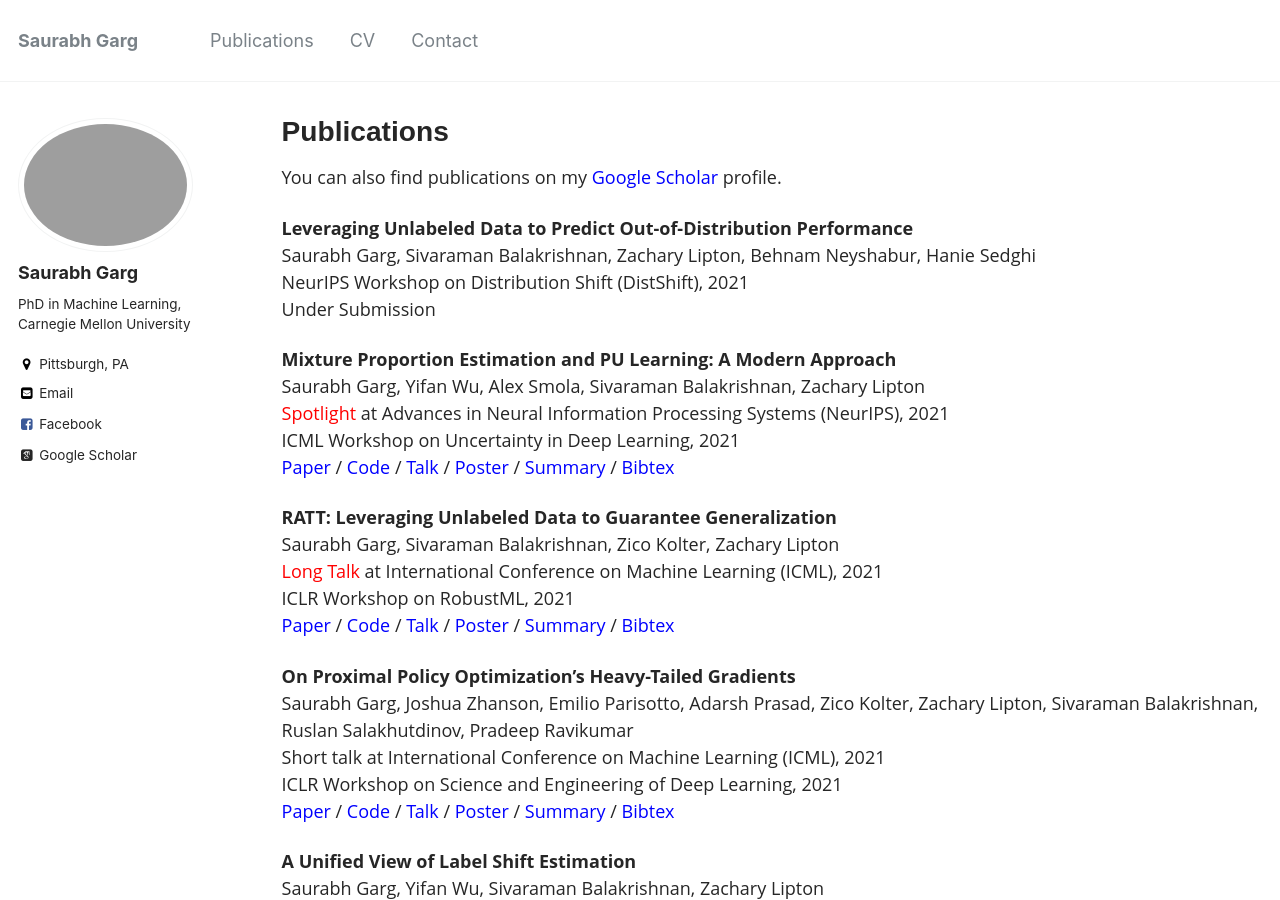
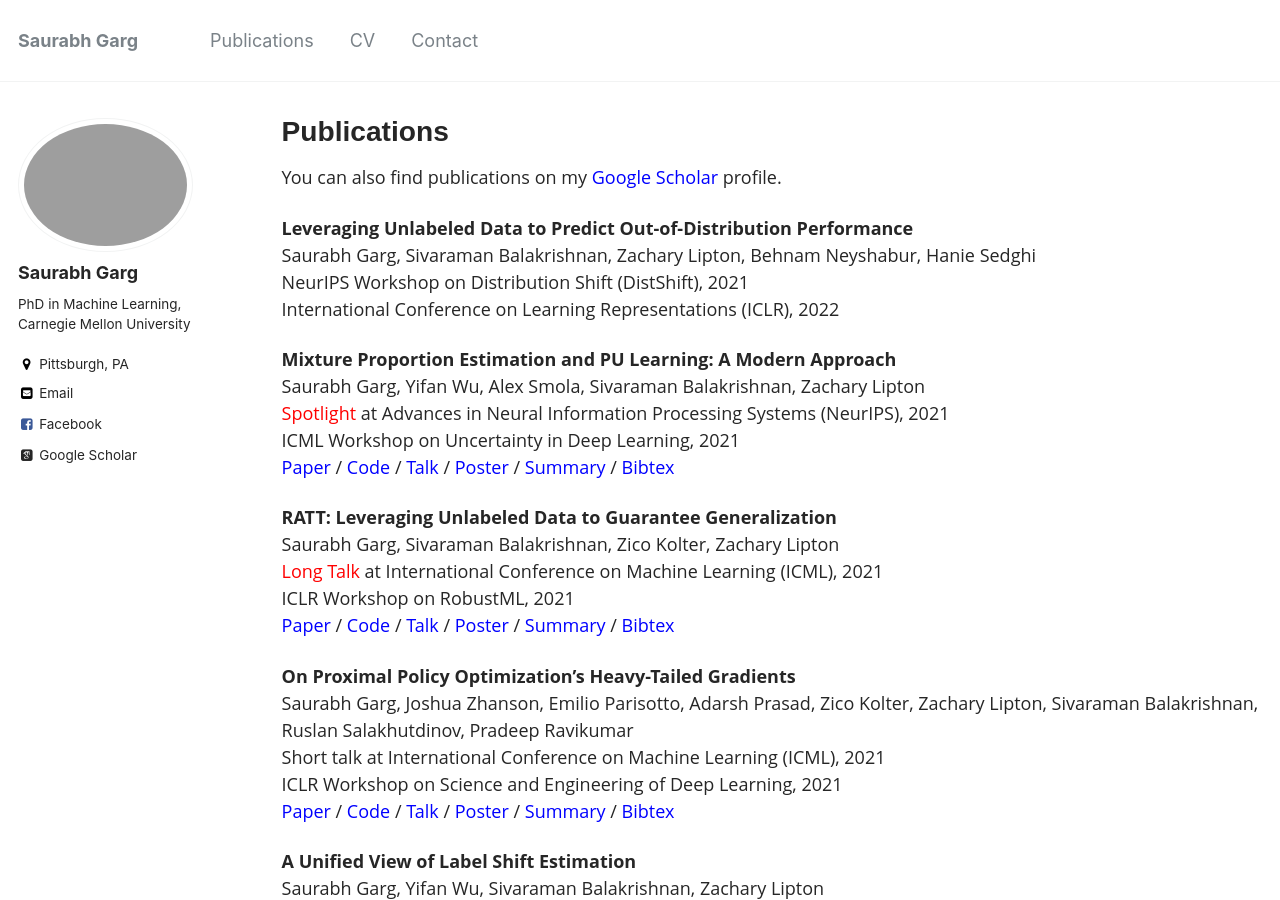
Before and after one commit to saurabhgarg1996/saurabhgarg1996.github.io, a Jekyll site: the page built from _pages/publications.md, in a window 1280 px wide and 900 px high. Built offline with Jekyll 4.4.1, drawn with Linux system fonts in a browser that asks for light colours; some web fonts are replaced.

Commit message:
ICLR update

```diff
--- a/_pages/publications.md
+++ b/_pages/publications.md
@@ -11,8 +11,7 @@ You can also find publications on my <span style="color:blue">[Google Scholar](h
 **Leveraging Unlabeled Data to Predict Out-of-Distribution Performance**
 Saurabh Garg, Sivaraman Balakrishnan, Zachary Lipton, Behnam Neyshabur, Hanie Sedghi
 NeurIPS Workshop on Distribution Shift (DistShift), 2021
-Under Submission
-
+International Conference on Learning Representations (ICLR), 2022
 
 **Mixture Proportion Estimation and PU Learning: A Modern Approach**
 Saurabh Garg, Yifan Wu, Alex Smola, Sivaraman Balakrishnan, Zachary Lipton
```
